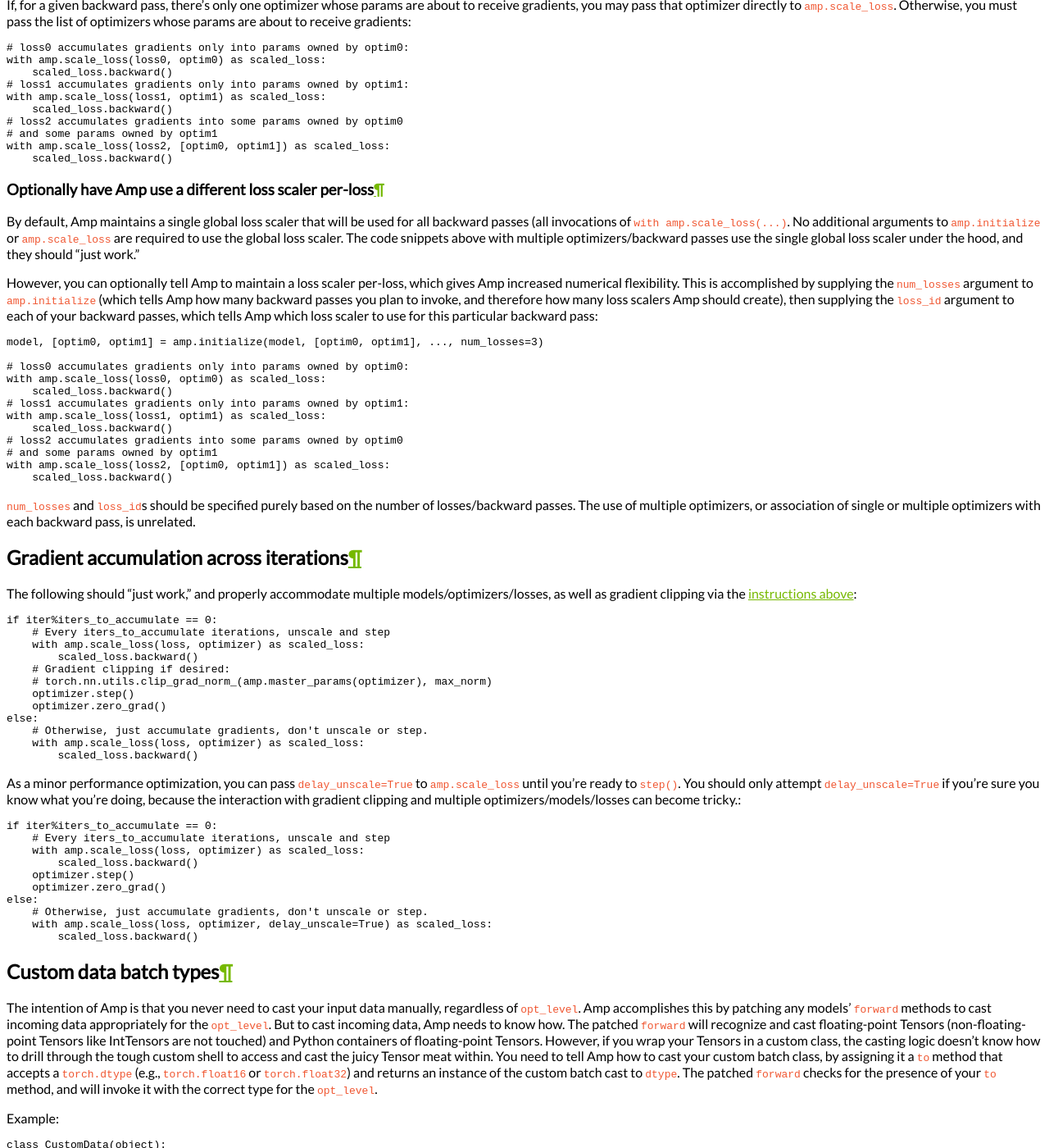
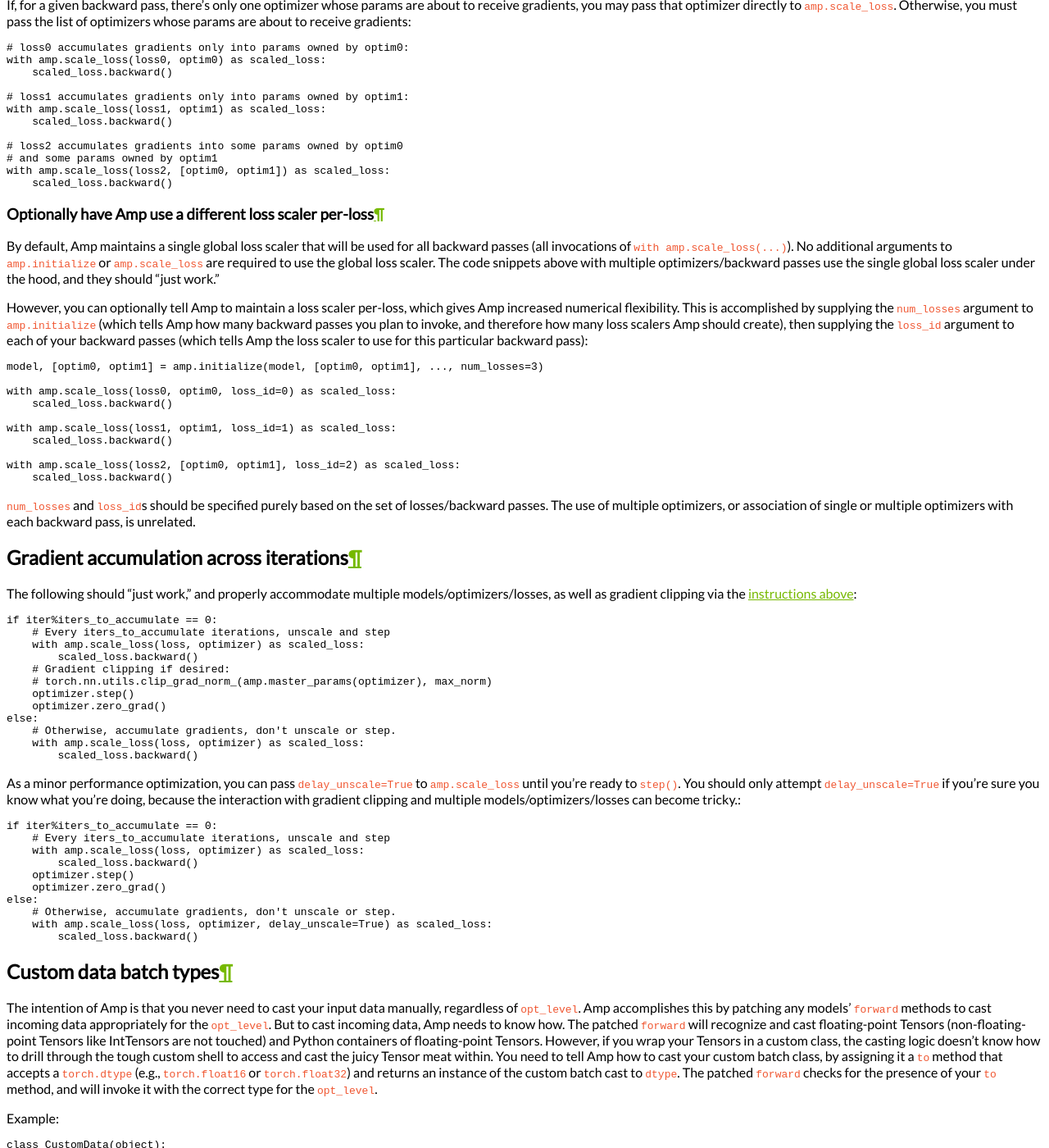
Before and after one commit to NVIDIA/apex, a Sphinx documentation site: the page built from docs/source/advanced.rst, in a window 1280 px wide and 1400 px high, scrolled down 2005 px. Shown: the whole window at 82% size. Built offline with Sphinx 7.4.7 and the Read the Docs theme 2.0.0, drawn with Linux system fonts in a browser that asks for light colours; some of the changed text lies outside the part shown.

Commit message:
Docstring updates

```diff
--- a/docs/source/advanced.rst
+++ b/docs/source/advanced.rst
@@ -99,9 +99,11 @@ list of optimizers whose params are about to receive gradients::
     # loss0 accumulates gradients only into params owned by optim0:
     with amp.scale_loss(loss0, optim0) as scaled_loss:
         scaled_loss.backward()
+
     # loss1 accumulates gradients only into params owned by optim1:
     with amp.scale_loss(loss1, optim1) as scaled_loss:
         scaled_loss.backward()
+
     # loss2 accumulates gradients into some params owned by optim0
     # and some params owned by optim1
     with amp.scale_loss(loss2, [optim0, optim1]) as scaled_loss:
@@ -111,7 +113,7 @@ Optionally have Amp use a different loss scaler per-loss
 ********************************************************
 
 By default, Amp maintains a single global loss scaler that will be used for all backward passes
-(all invocations of ``with amp.scale_loss(...)``.  No additional arguments to ``amp.initialize``
+(all invocations of ``with amp.scale_loss(...)``).  No additional arguments to ``amp.initialize``
 or ``amp.scale_loss`` are required to use the global loss scaler.  The code snippets above with
 multiple optimizers/backward passes use the single global loss scaler under the hood,
 and they should "just work."
@@ -120,22 +122,20 @@ However, you can optionally tell Amp to maintain a loss scaler per-loss, which g
 numerical flexibility.  This is accomplished by supplying the ``num_losses`` argument to
 ``amp.initialize`` (which tells Amp how many backward passes you plan to invoke, and therefore
 how many loss scalers Amp should create), then supplying the ``loss_id`` argument to each of your
-backward passes, which tells Amp which loss scaler to use for this particular backward pass::
+backward passes (which tells Amp the loss scaler to use for this particular backward pass)::
 
     model, [optim0, optim1] = amp.initialize(model, [optim0, optim1], ..., num_losses=3)
 
-    # loss0 accumulates gradients only into params owned by optim0:
-    with amp.scale_loss(loss0, optim0) as scaled_loss:
-        scaled_loss.backward()
-    # loss1 accumulates gradients only into params owned by optim1:
-    with amp.scale_loss(loss1, optim1) as scaled_loss:
-        scaled_loss.backward()
-    # loss2 accumulates gradients into some params owned by optim0
-    # and some params owned by optim1
-    with amp.scale_loss(loss2, [optim0, optim1]) as scaled_loss:
+    with amp.scale_loss(loss0, optim0, loss_id=0) as scaled_loss:
         scaled_loss.backward()
 
-``num_losses`` and ``loss_id``\ s should be specified purely based on the number of
+    with amp.scale_loss(loss1, optim1, loss_id=1) as scaled_loss:
+        scaled_loss.backward()
+
+    with amp.scale_loss(loss2, [optim0, optim1], loss_id=2) as scaled_loss:
+        scaled_loss.backward()
+
+``num_losses`` and ``loss_id``\ s should be specified purely based on the set of
 losses/backward passes.  The use of multiple optimizers, or association of single or
 multiple optimizers with each backward pass, is unrelated.
 
@@ -154,14 +154,14 @@ gradient clipping via the `instructions above`_::
         optimizer.step()
         optimizer.zero_grad()
     else:
-        # Otherwise, just accumulate gradients, don't unscale or step.
+        # Otherwise, accumulate gradients, don't unscale or step.
         with amp.scale_loss(loss, optimizer) as scaled_loss:
             scaled_loss.backward()
 
 As a minor performance optimization, you can pass ``delay_unscale=True``
 to ``amp.scale_loss`` until you're ready to ``step()``.  You should only attempt ``delay_unscale=True``
 if you're sure you know what you're doing, because the interaction with gradient clipping and
-multiple optimizers/models/losses can become tricky.::
+multiple models/optimizers/losses can become tricky.::
 
     if iter%iters_to_accumulate == 0:
         # Every iters_to_accumulate iterations, unscale and step
@@ -170,7 +170,7 @@ multiple optimizers/models/losses can become tricky.::
         optimizer.step()
         optimizer.zero_grad()
     else:
-        # Otherwise, just accumulate gradients, don't unscale or step.
+        # Otherwise, accumulate gradients, don't unscale or step.
         with amp.scale_loss(loss, optimizer, delay_unscale=True) as scaled_loss:
             scaled_loss.backward()
 
```
Also changed, not shown: docs/source/amp.rst (+8 -6 lines).
